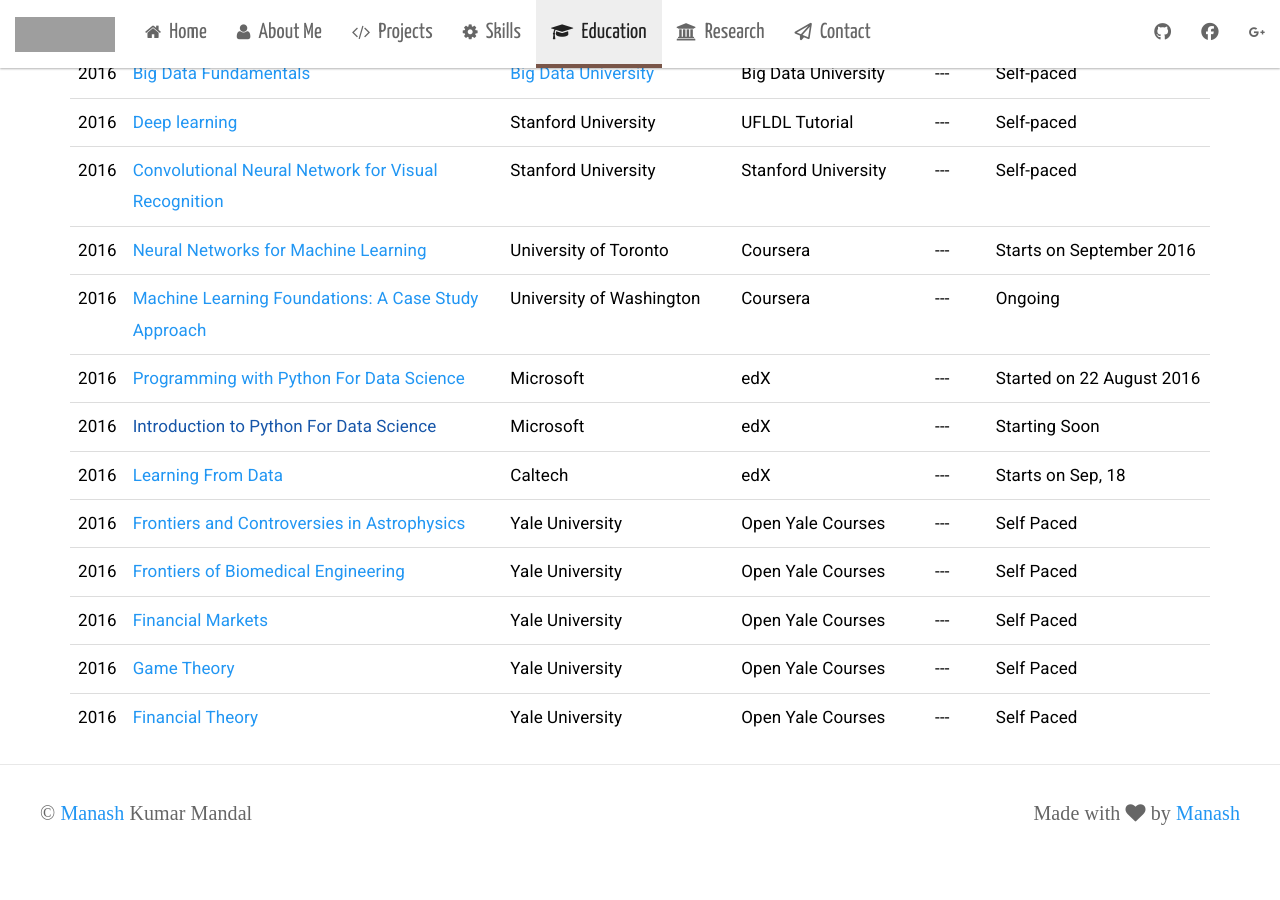
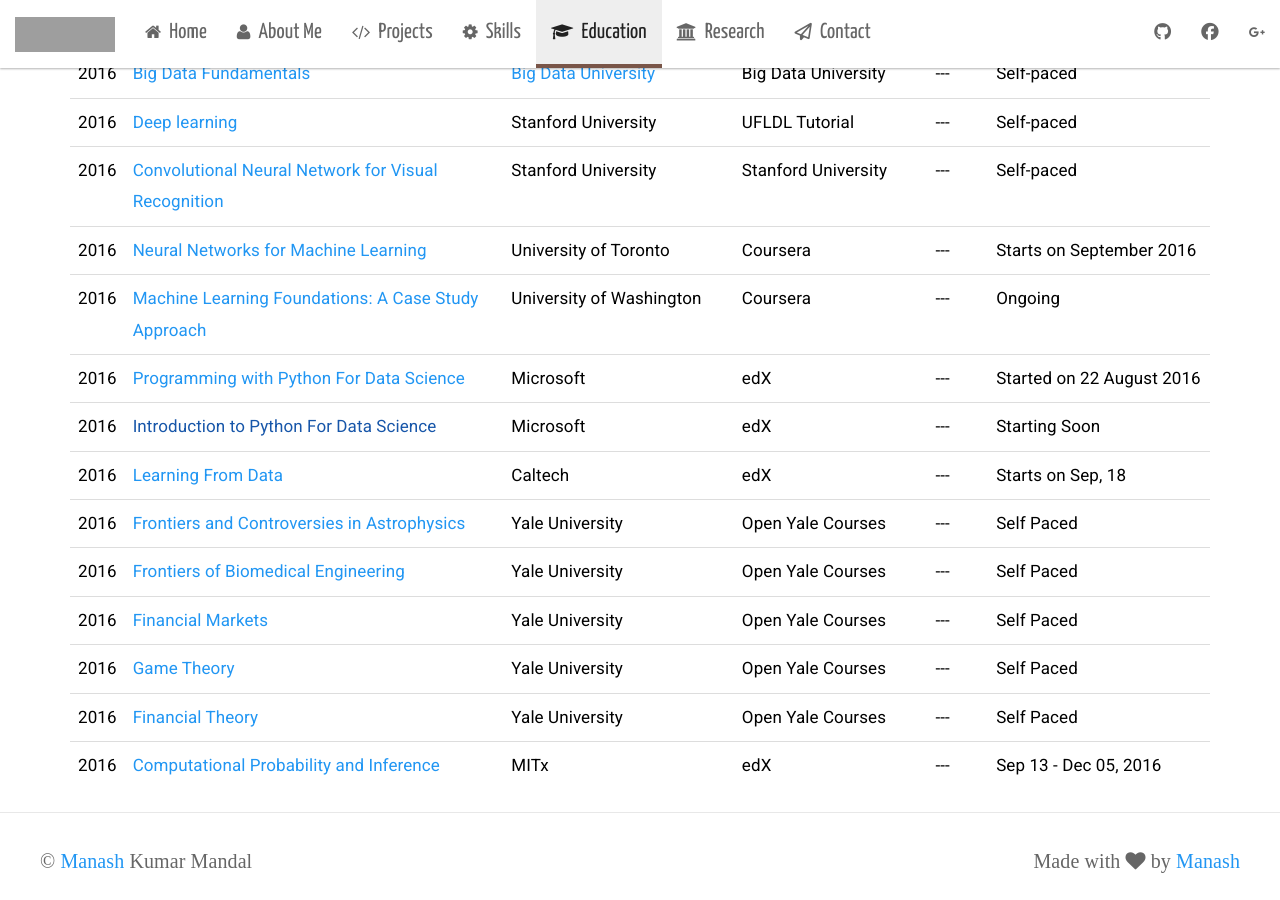
Before and after one commit to manashmandal/manashmandal.github.io, a Jekyll site: the page built from education.html, in a window 1280 px wide and 900 px high, scrolled down 1660 px. Built offline with Jekyll 4.4.1, drawn with Linux system fonts in a browser that asks for light colours; nearby versions of some CDN libraries; some web fonts are replaced; before the commit the page ends 2512 px from its top, so only the background shows below that; grey boxes are pictures that could not be loaded.

Commit message:
Update education.html

```diff
--- a/education.html
+++ b/education.html
@@ -294,6 +294,15 @@
             <td>Self Paced</td>
         </tr>
 
+        <tr>
+            <td>2016</td>
+            <td><a href="https://courses.edx.org/courses/course-v1:MITx+6.008.1x+3T2016/info" target="_blank">Computational Probability and Inference</a></td>
+            <td>MITx</td>
+            <td>edX</td>
+            <td>---</td>
+            <td>Sep 13 - Dec 05, 2016</td>
+        </tr>
+
     </table>
 
 </div>
```
